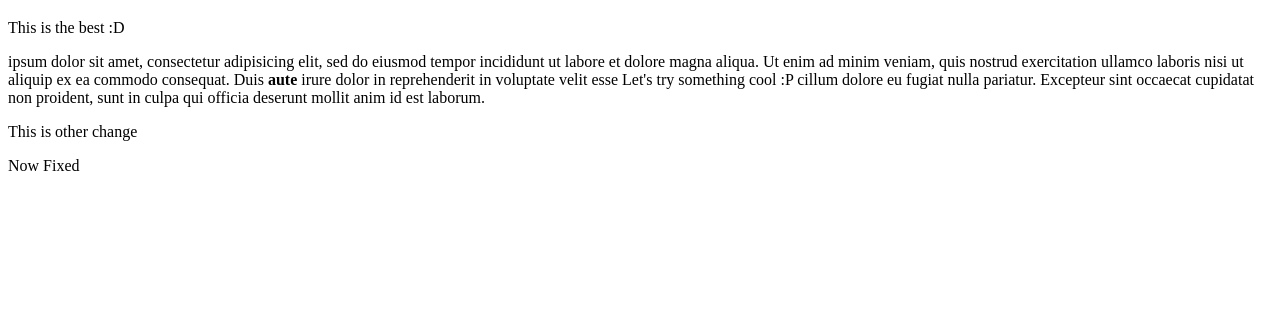
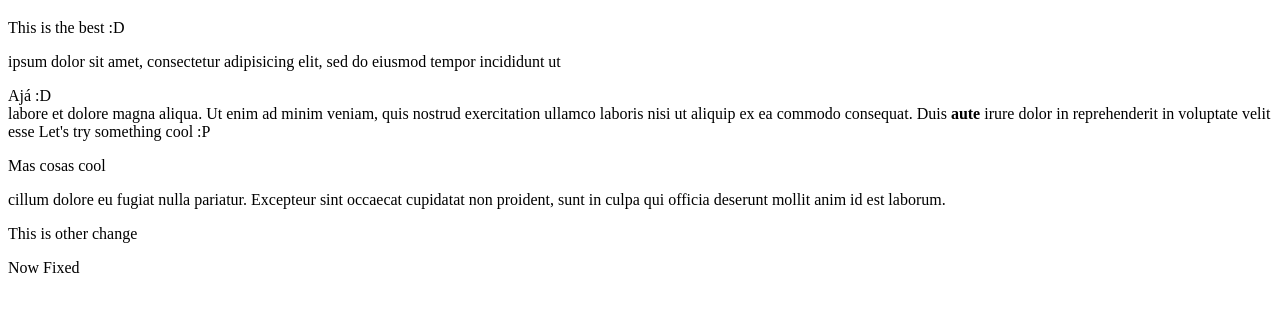
Before and after one commit to DannyFeliz/git-real, a plain HTML site: page index.html in a window 1280 px wide. Shown: the part 61-372 px from the top of the page. Drawn offline with Linux system fonts and the light colour scheme.

Commit message:
Add all stuff

```diff
--- a/index.html
+++ b/index.html
@@ -9,11 +9,16 @@
 	<p>This is the best :D</p>
 
 	<p> ipsum dolor sit amet, consectetur adipisicing elit, sed do eiusmod
-	tempor incididunt ut labore et dolore magna aliqua. Ut enim ad minim veniam,
+	tempor incididunt ut
+		<div>
+			Ajá :D
+		</div>
+	labore et dolore magna aliqua. Ut enim ad minim veniam,
 	quis nostrud exercitation ullamco laboris nisi ut aliquip ex ea commodo
 	consequat. Duis <strong>aute</strong> irure dolor in reprehenderit in voluptate velit esse
 
 	<span>Let's try something cool :P </span>
+	<p>Mas cosas cool</p>
 
 	cillum dolore eu fugiat nulla pariatur. Excepteur sint occaecat cupidatat non
 	proident, sunt in culpa qui officia deserunt mollit anim id est laborum.</p>
```
Also changed, not shown: document.txt, otro.txt (added).
